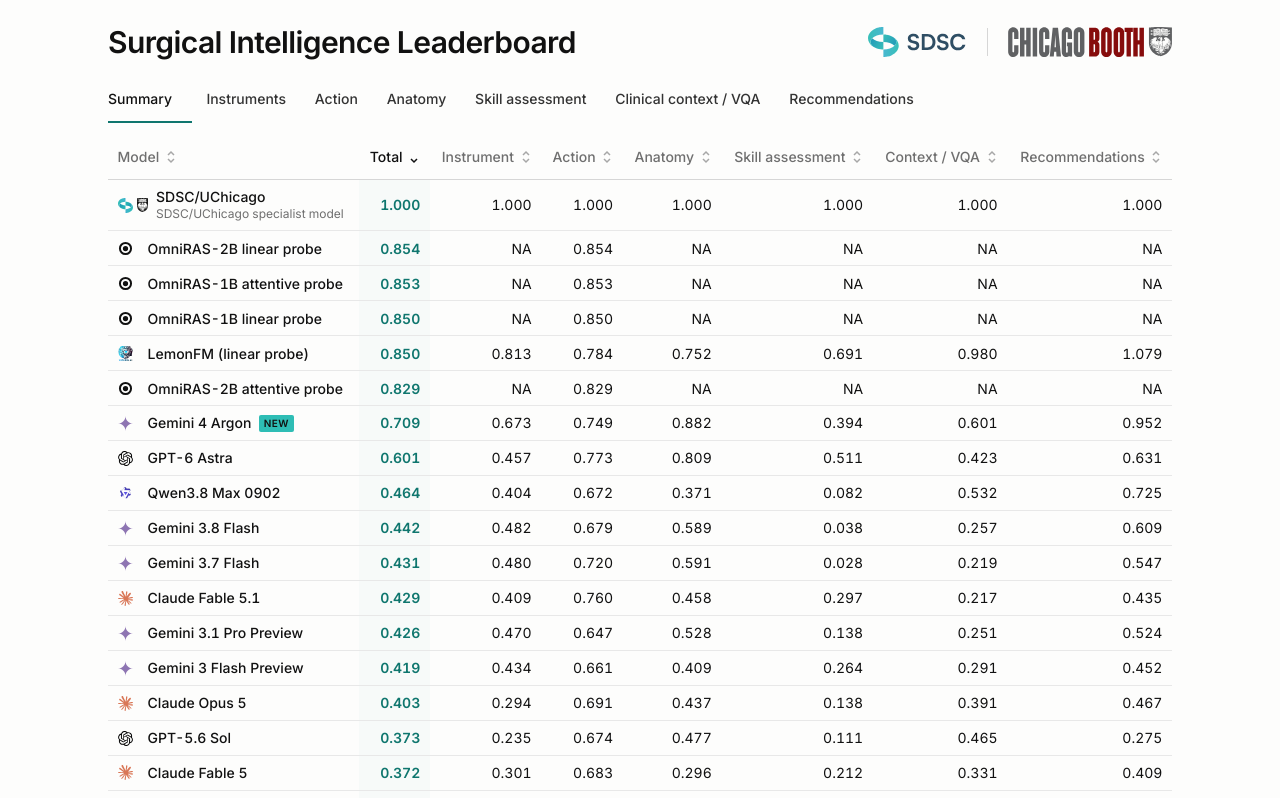
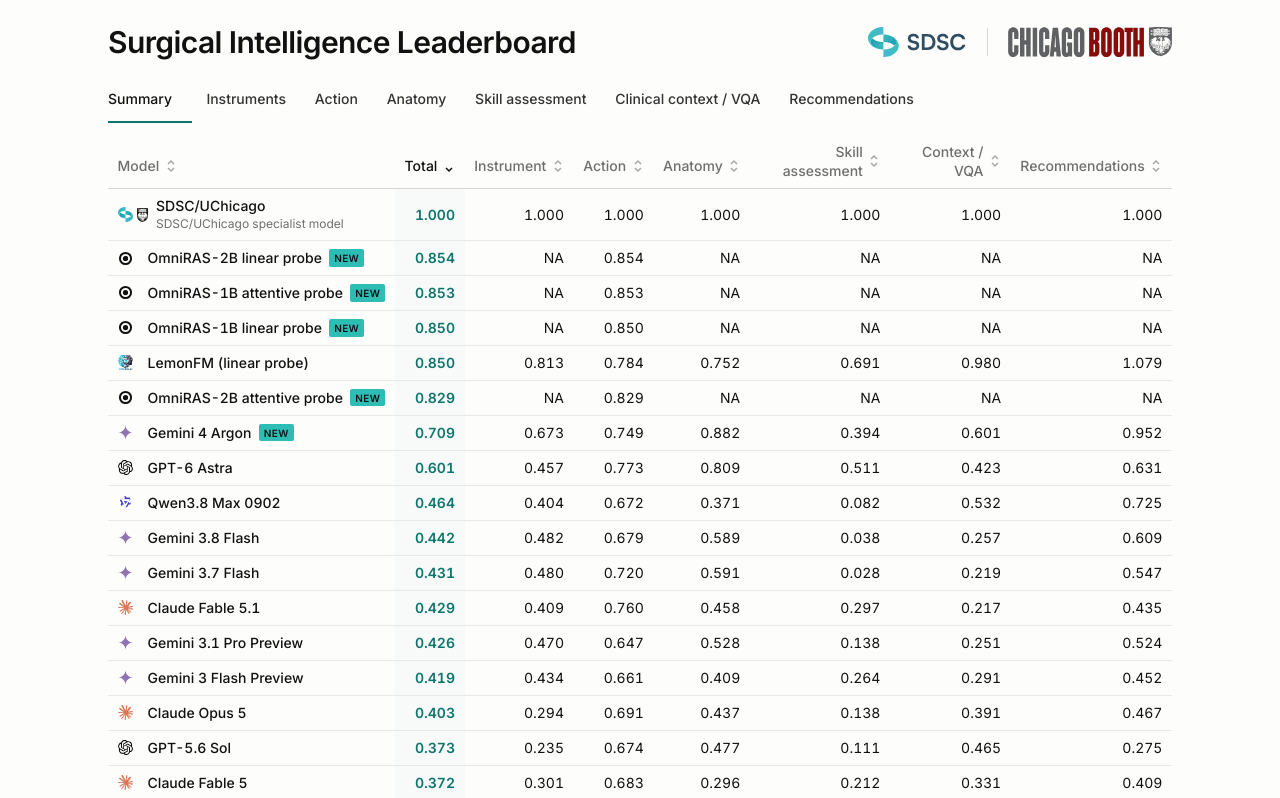
Before and after one commit to skblv/neurosurgery-video-eval-website, a React (Vite) app in the folder neurosurgery-video-eval-website/: page / in a window 1280 px wide. Shown: the top 798 px of the page. Built offline with nearby package versions, Linux system fonts and the light colour scheme.

Commit message:
Badge OmniRAS models as new

```diff
--- a/neurosurgery-video-eval-website/src/data/leaderboard.ts
+++ b/neurosurgery-video-eval-website/src/data/leaderboard.ts
@@ -39,7 +39,13 @@ export type FootnoteLookup = (modelId: string) => number | null;
 export const NEW_BADGE_DAYS = 14;
 
 /** Models explicitly highlighted as new by the current benchmark release. */
-export const MANUALLY_BADGED_MODEL_IDS = new Set(["gemini-4-argon"]);
+export const MANUALLY_BADGED_MODEL_IDS = new Set([
+  "gemini-4-argon",
+  "omnir-1b-attentive",
+  "omnir-2b-attentive",
+  "omnir-1b-linear",
+  "omnir-2b-linear",
+]);
 
 /**
  * Release dates shared with the historical plot, as `YYYY-MM-DD`.
```
Also changed, not shown: 1 other file (tests, documents, lock files or other folders).
